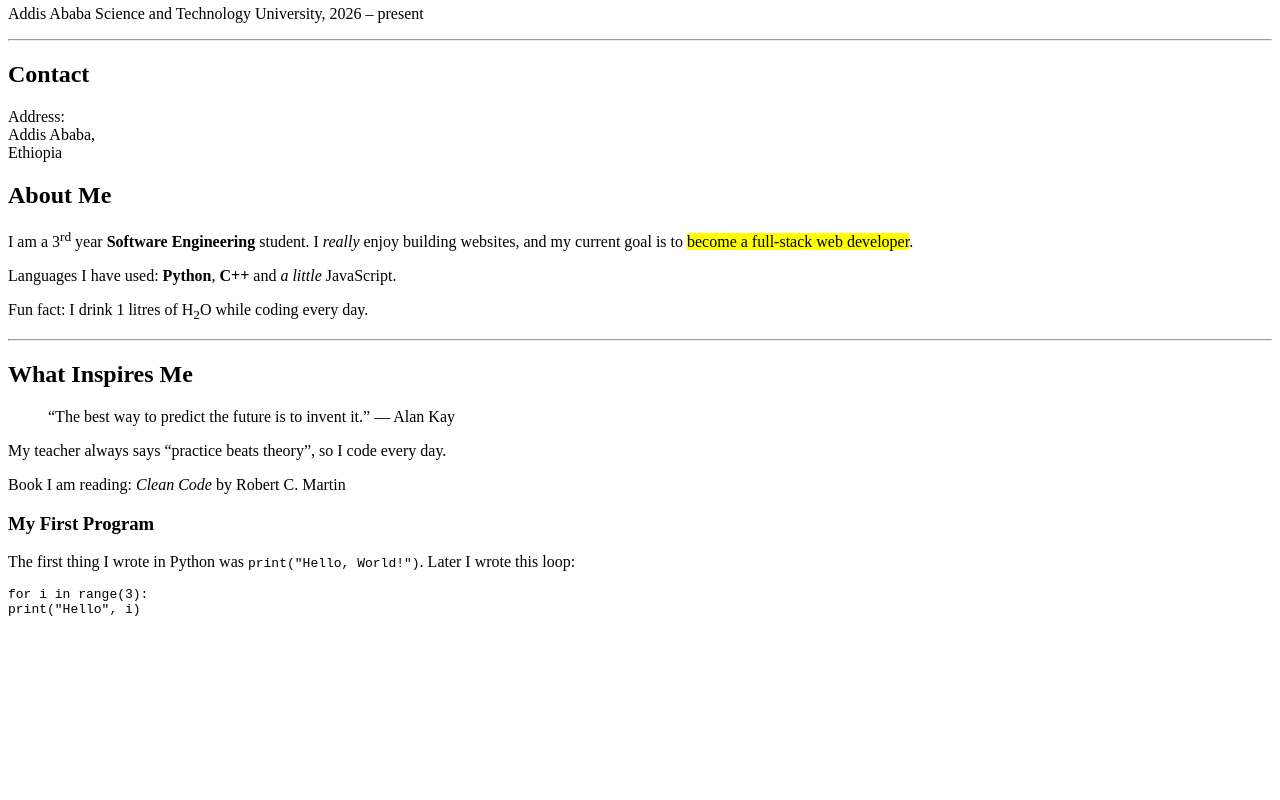
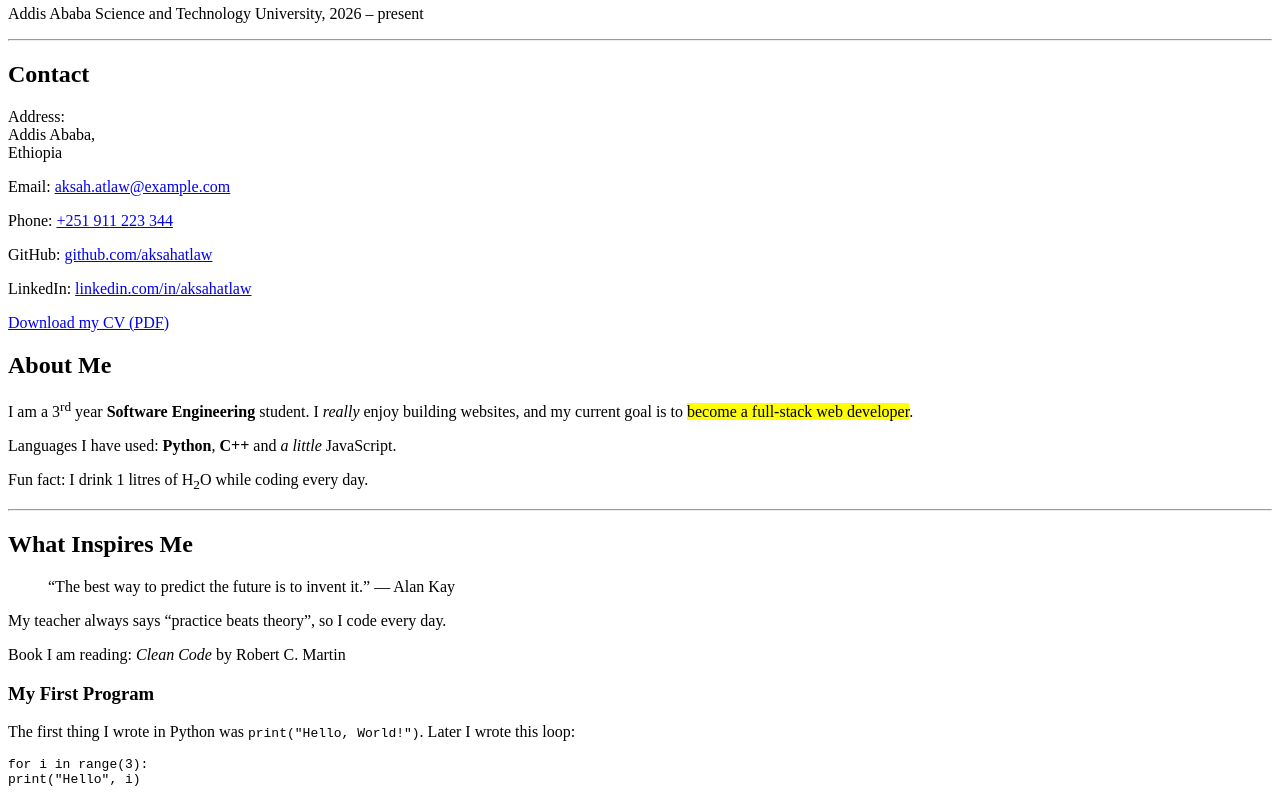
Before and after one commit to aksah-1221/Aksah-s-Portfolio, a plain HTML site: page index.html in a window 1280 px wide. Shown: the part 747-1547 px from the top of the page. Before the commit the page ends 1377 px from the top, so only its background shows below. Drawn offline with Linux system fonts and the light colour scheme.

Commit message:
Updated contact information

```diff
--- a/index.html
+++ b/index.html
@@ -36,7 +36,25 @@ websites and solving problems with code.</p>
 <p>Addis Ababa Science and Technology University, 2026 – present</p>
 <hr>
 <h2 id="contact">Contact</h2>
-<p>Address:<br>Addis Ababa,<br>Ethiopia</p>
+<p>Address:<br>
+    Addis Ababa,<br>
+    Ethiopia
+</p>
+<p>Email: <a href="mailto:aksah.atlaw@example.com">
+    aksah.atlaw@example.com</a>
+</p>
+<p>Phone: <a href="tel:+251911223344">
+    +251 911 223 344</a>
+</p>
+<p>GitHub: <a href="https://github.com/aksahatlaw">
+    github.com/aksahatlaw</a>
+</p>
+<p>LinkedIn: <a href="https://www.linkedin.com/in/aksahatlaw">
+    linkedin.com/in/aksahatlaw</a>
+</p>
+<p><a href="files/cv.pdf" download>
+    Download my CV (PDF)</a>
+</p>
 </body>
 </html>
 <h2 id="about">About Me</h2>
```
